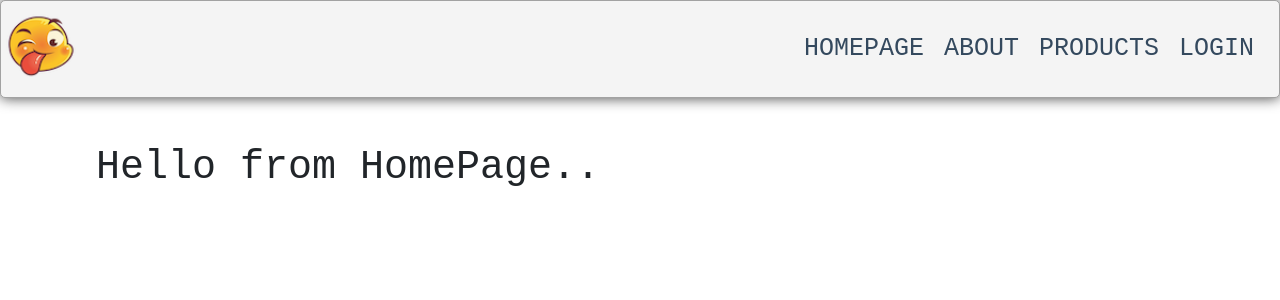
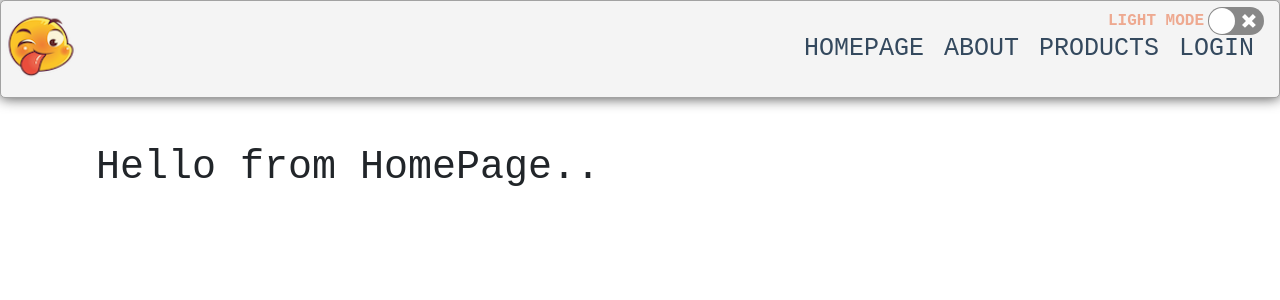
Before and after one commit to Donna-Sayos/react-pactice, a React (Create React App) app: page / in a window 1280 px wide. Shown: the top 300 px of the page. Built offline with nearby package versions, Linux system fonts and the light colour scheme.

Commit message:
successfully added theme context in products app

```diff
--- a/src/components/routes/AppRoutes.js
+++ b/src/components/routes/AppRoutes.js
@@ -41,6 +41,10 @@ export default function AppRoutes() {
           <Link to="login" className="nav-item">
             Login
           </Link>
+          <div className="switch">
+            <label className="switch-label m-1">{theme === "light" ? "Light Mode" : "Dark Mode"}</label>
+            <ReactSwitch onChange={toggleTheme} checked={theme === "dark"}/>
+          </div>
         </nav>
       </header>
       <Suspense fallback={<Loading />}>
--- a/src/index.css
+++ b/src/index.css
@@ -53,6 +53,7 @@ nav {
   padding: 10px 15px;
 	text-transform: uppercase;
 	text-align: center;
+
 	display: flex;
   justify-content: flex-end;
   align-items: center;
@@ -364,12 +365,18 @@ a:hover {
 .switch {
   display: flex;
   width: 150vw;
-  justify-content: center;
+  justify-content: flex-end;
   align-items: center;
 
   position: absolute;
-  top: 10px;
+  top: 4px;
+}
+
+#light .switch-label {
+  color: #eea990;
+  font-weight: bold;
 }
 #dark .switch-label {
-  color:#f6d992;
+  color:#aa6f73;
+  font-weight: bold;
 }
```
